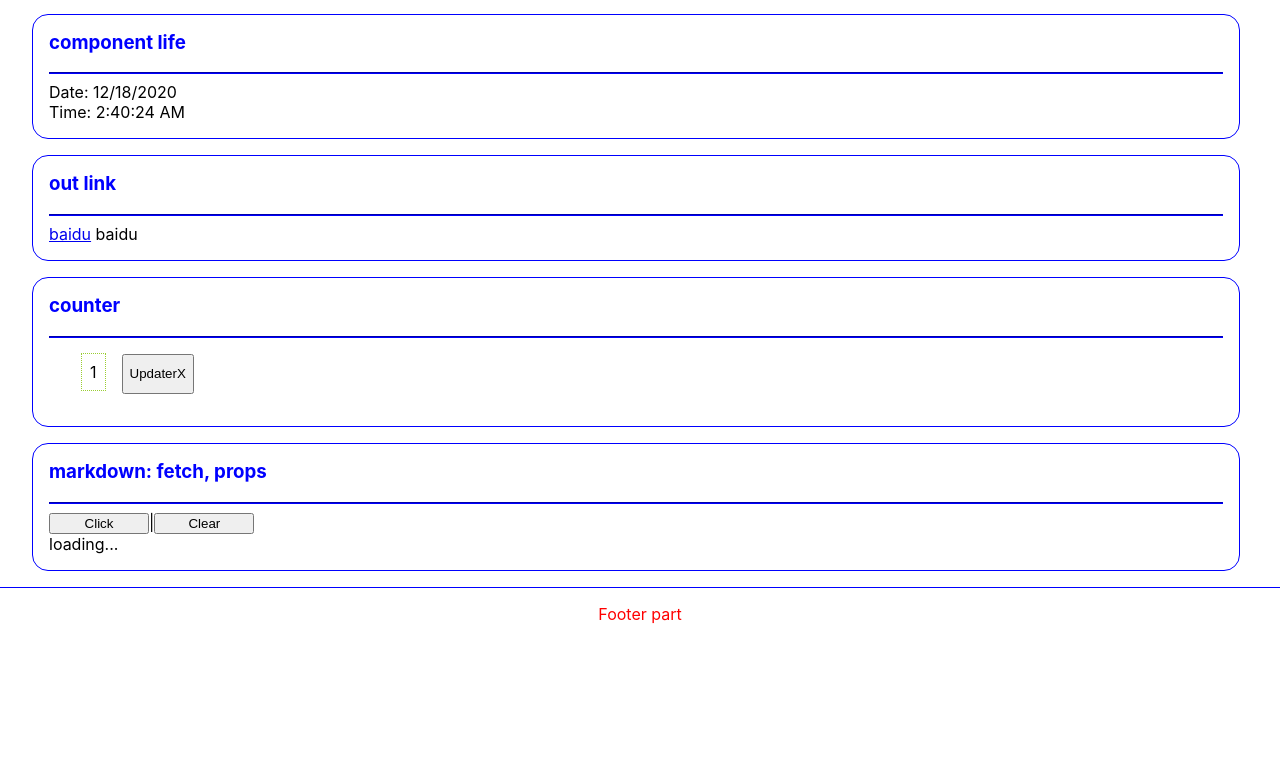
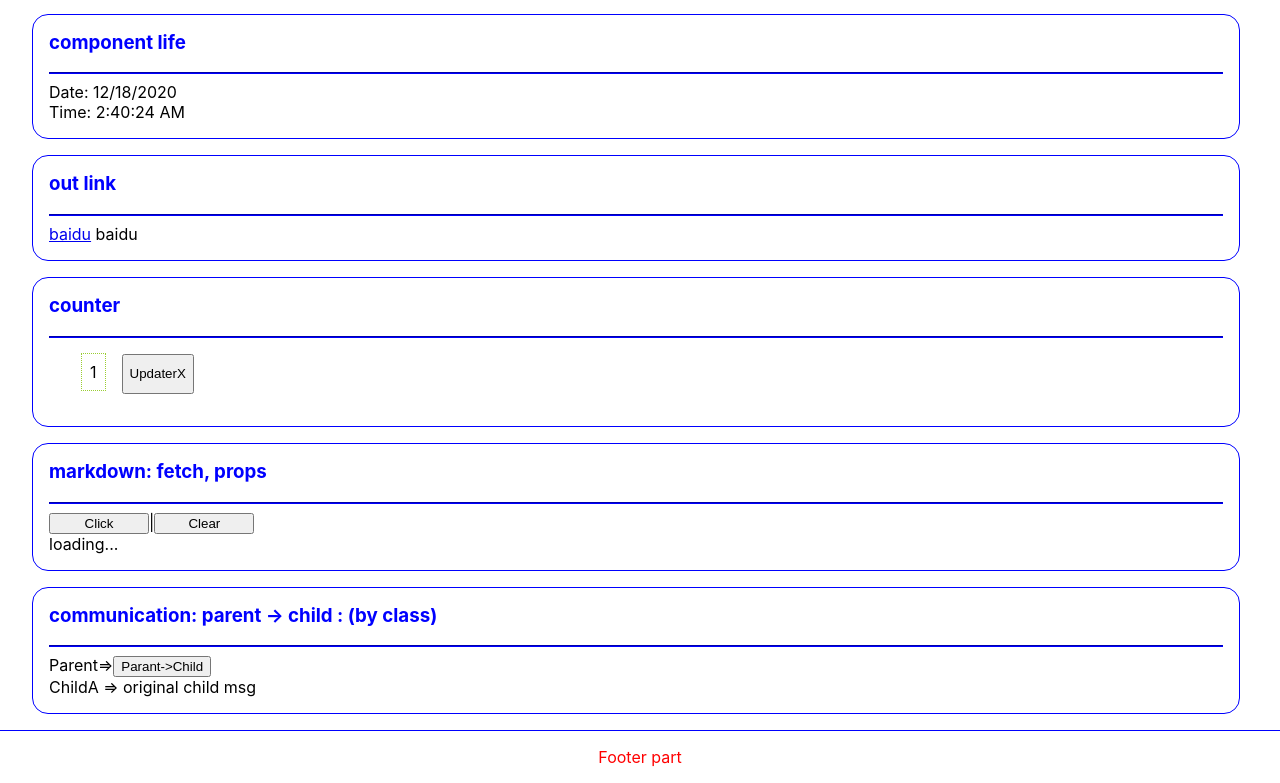
Before and after one commit to coding-camps/react-demos, a React (Create React App) app: page /app1 in a window 1280 px wide. Shown: the part 523-1306 px from the top of the page. Before the commit the page ends 1163 px from the top, so only its background shows below. Built offline with nearby package versions, Linux system fonts and the light colour scheme.

Commit message:
feat: component communication: parent -> child (not works)

```diff
--- /dev/null
+++ b/src/comps/app1/comm1PC.jsx
@@ -0,0 +1,51 @@
+import {Component} from "react";
+
+class Comm1Child1Clz extends Component {
+    constructor(props) {
+        super(props);
+        this.state = {};
+    }
+
+    render() {
+        return (
+            <div>
+                <span>
+                    ChildA => {this.props.msg}
+                </span>
+            </div>
+        );
+    }
+}
+
+class Comm1Parent1FClz extends Component {
+    constructor(props) {
+        super(props);
+        this.state = {};
+    }
+
+    refreshChild() {
+        return (e) => {
+            this.setState({
+                childMsg: "father->sun ok",
+            })
+        };
+    }
+
+    render() {
+        return (
+            <div>
+                Parent=>
+                <button onClick={this.refreshChild}>
+                    Parant->Child
+                </button>
+                <Comm1Child1Clz msg={this.state.childMsg || "original child msg"}/>
+            </div>
+        );
+    }
+}
+
+export class Comm1PC extends Component {
+    render() {
+        return (<Comm1Parent1FClz/>);
+    }
+}
--- a/src/pages/App1.jsx
+++ b/src/pages/App1.jsx
@@ -6,6 +6,7 @@ import ColorUpdater from "../comps/app1/colorupdater";
 import Clock from "../comps/app1/clock";
 import Numcounter from "../comps/app1/numcounter";
 import Markbtn from "../comps/app1/markbtn";
+import {Comm1PC} from "../comps/app1/comm1PC";
 
 function App1() {
     return (
@@ -33,6 +34,10 @@ function App1() {
             <Testblock blockName={"markdown: fetch, props"}>
                 <Markbtn/>
             </Testblock>
+
+            <Testblock blockName={"communication: parent -> child : (by class)"}>
+                <Comm1PC/>
+            </Testblock>
         </PageLayout>
     );
 }
```
